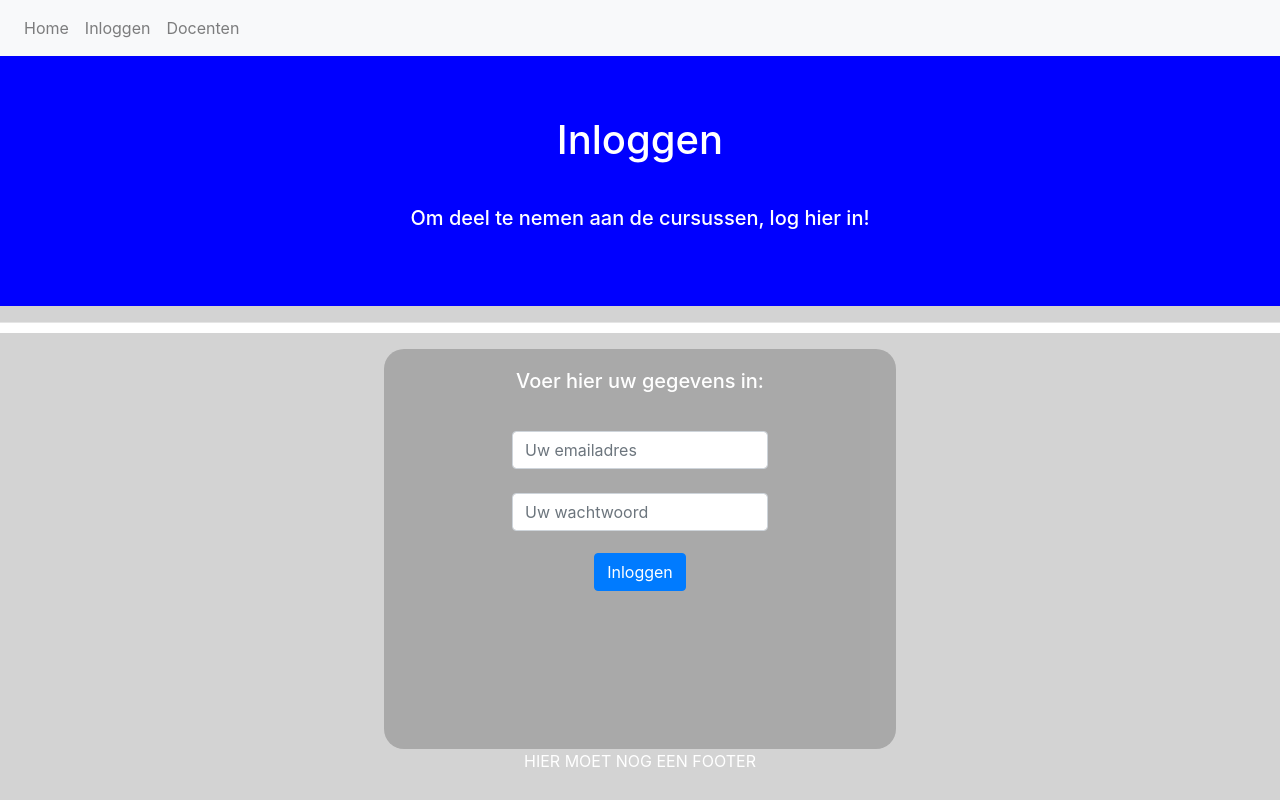
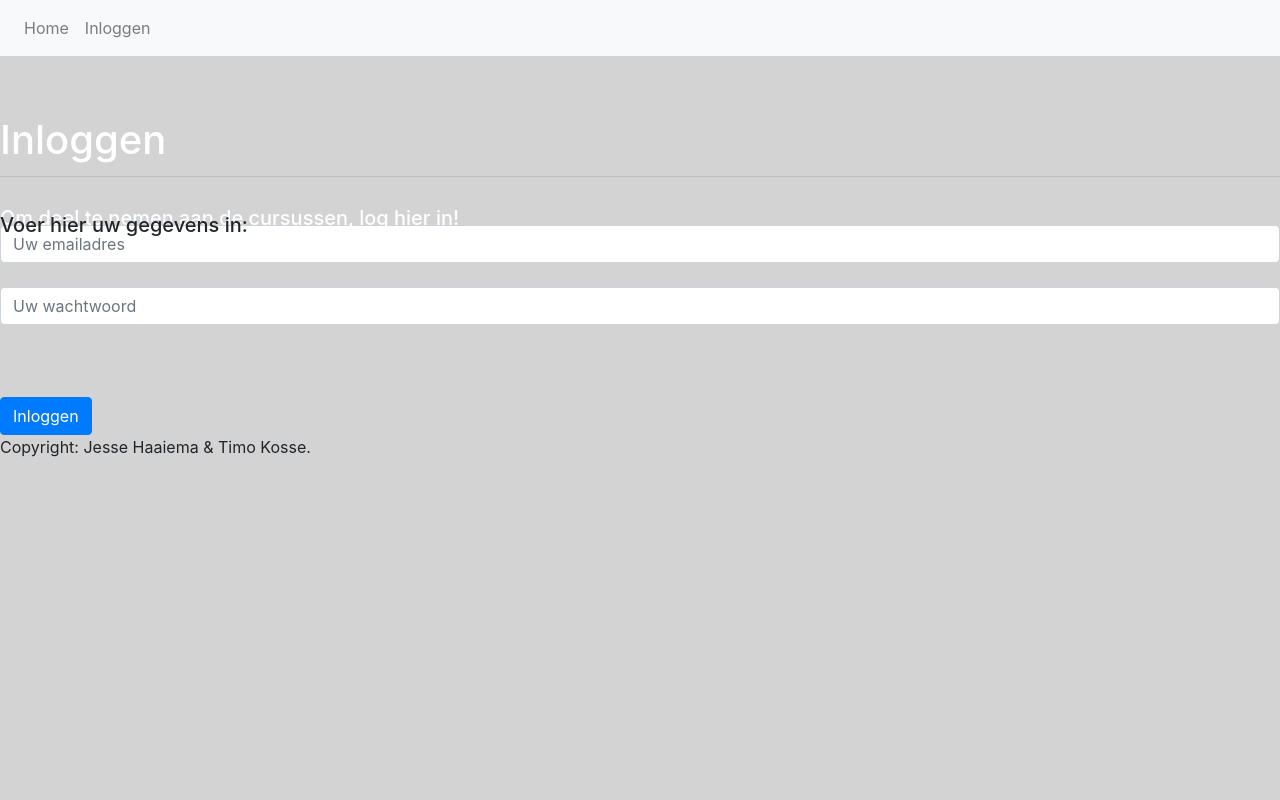
Before and after one commit to iconic2/projectweb, a Flask app: template project/templates/login.html in a window 1280 px wide. Run offline with Flask 2, Linux system fonts and the light colour scheme; the template is opened without the code that fills it, so the values that code supplies are empty; some libraries are stand-ins or nearby versions.

Commit message:
beetje opschoning van code tbc

```diff
--- a/project/app.py
+++ b/project/app.py
@@ -10,12 +10,36 @@ app = Flask(__name__, template_folder="templates")
 def index():
     return render_template("home.html")
 
-
-#@app.route()
-#def ():
-#    return render_template("docenten.html","/docenten/templates")
+@app.route("/login")
+def login():
+    return render_template('login.html')
 
 
+@app.route("/leerlingen")
+def leerlingen():
+    return render_template("leerlingen.html")
+# leerlingen zullen alle acties die ze mogen doen, op deze pagina kunnen doen.
+
+
+@app.route("/docenten")
+def docenten():
+    return render_template("docenten.html")
+
+@app.route("/roosters_wijzigen")
+def roosters_wijzigen():
+    return render_template('roosters_wijzigen.html')
+
+@app.route("/les_toevoegen")
+def les_toevoegen():
+    return render_template('les_toevoegen.html')
+
+@app.route("/taal_toevoegen")
+def taal_toevoegen():
+    return render_template('taal_toevoegen.html')
+
+@app.route("/gegevens_bewerken")
+def gegevens_bewerken():
+    return render_template('gegevens_bewerken.html')
 
 
 
--- a/project/templates/base.html
+++ b/project/templates/base.html
@@ -13,6 +13,8 @@
 
 <style>
 
+
+
 {% block style %}
 {% endblock %}
 
@@ -27,12 +29,13 @@
     <div class="navbar-nav">
         <a class="nav-item nav-link" href="/">Home</a>
         <a class="nav-item nav-link" href="/">Inloggen</a>
-        <a class="nav-item nav-link" href="/">Docenten</a>
+        {% block nav %}
+        {% endblock %}
     </div>
 </nav>
 {% block content %}
 
 {% endblock %}
-
+<footer>Copyright: Jesse Haaiema & Timo Kosse.</footer>
 </body>
 </html>
--- a/project/templates/login.html
+++ b/project/templates/login.html
@@ -4,59 +4,11 @@
 {% block style %}
   {{ super() }}
 
-
 body {
-      background-color:lightgrey;
-
-   }
-
-#header {
-   width: 100%;
-   height:250px;
-   background-color:blue;
-   background-size: cover;
-   text-align: center;
+   background-color:lightgrey;
 
 }
 
-hr {
-   background-color: white;
-   height: 10px;
-}
-
-p {
-   text-align: center;
-   color: white;
-
-
-
-}
-
-.form-control {
-   position: relative;
-   top: 50px;
-   width: 50%;
-   margin: auto;
-}
-
-.login-box {
-
-   margin:auto;
-   width: 40%;
-   height: 400px;
-   border-radius: 20px;
-   text-align: center;
-   background-color: darkgrey;
-
-
-
-
-}
-
-h5 {
-   color: white;
-
-}
 
 {% endblock %}
 
@@ -83,5 +35,4 @@ h5 {
 
       </form>
    </div>
-<p>HIER MOET NOG EEN FOOTER</p>
 {% endblock %}
```
Also changed, not shown: project/templates/home.html (+1 -14 lines), app.py (deleted).
